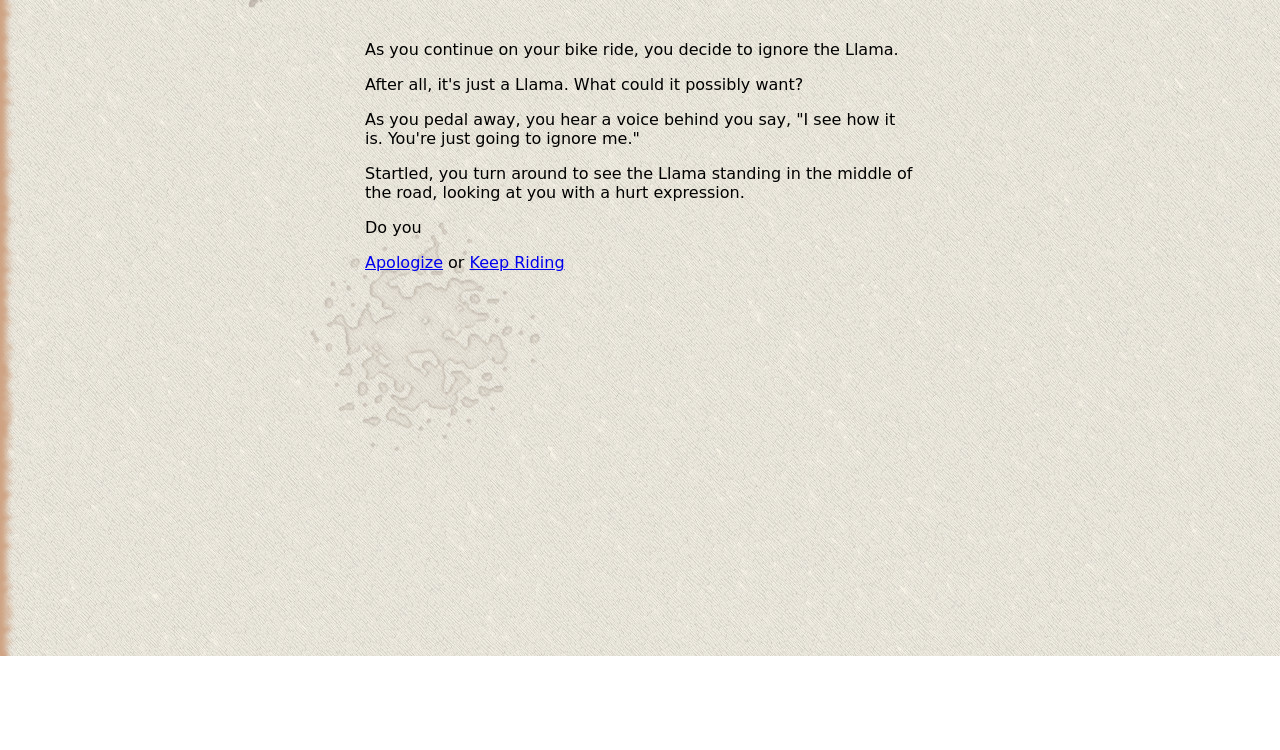
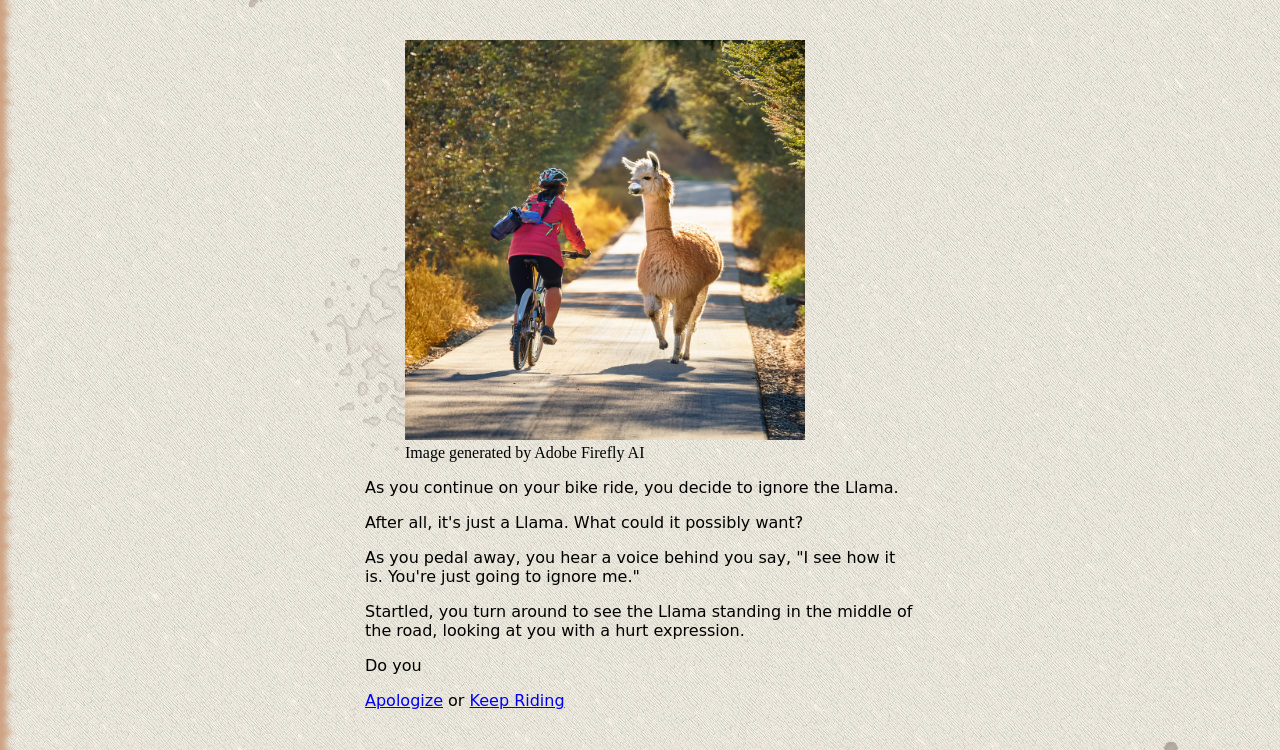
Before and after one commit to thinkle-iacs/cyoa-example, a website: page public/ignoreLlama.html in a window 1280 px wide. Shown: the part 144-894 px from the top of the page. Before the commit the page ends 800 px from the top, so only its background shows below. Drawn offline with Linux system fonts and the light colour scheme.

Commit message:
++llama images

```diff
--- a/public/ignoreLlama.html
+++ b/public/ignoreLlama.html
@@ -3,17 +3,38 @@
   <head>
     <meta charset="utf-8" />
     <meta name="viewport" content="width=device-width, initial-scale=1" />
-    <meta name="description" content="A simple choose your own adventure game with Luna the talking Llama" />
+    <meta
+      name="description"
+      content="A simple choose your own adventure game with Luna the talking Llama"
+    />
     <title>My Llama Adventure!</title>
     <link rel="stylesheet" type="text/css" href="styles.css" />
   </head>
   <body>
     <h1>What Llama?</h1>
+<figure>
+      <img
+        src="./images/llama-chase.jpg"
+        alt="A Llama standing in the middle of the road"
+        width="400"
+      />
+      <figcaption>
+        Image generated by
+        Adobe Firefly AI
+      </figcaption>
+    </figure>
     <p>As you continue on your bike ride, you decide to ignore the Llama.</p>
     <p>After all, it's just a Llama. What could it possibly want?</p>
-    <p>As you pedal away, you hear a voice behind you say, "I see how it is. You're just going to ignore me."</p>
-    <p>Startled, you turn around to see the Llama standing in the middle of the road, looking at you with a hurt expression.</p>
+    <p>
+      As you pedal away, you hear a voice behind you say, "I see how it is.
+      You're just going to ignore me."
+    </p>
+    <p>
+      Startled, you turn around to see the Llama standing in the middle of the
+      road, looking at you with a hurt expression.
+    </p>
     <p>Do you</p>
+
     <p>
       <a href="sayHello.html">Apologize</a>
       or
```
Also changed, not shown: public/index.html (+8 -0 lines), public/images/llama-chase.jpg (added), public/images/llama.jpg (added).
